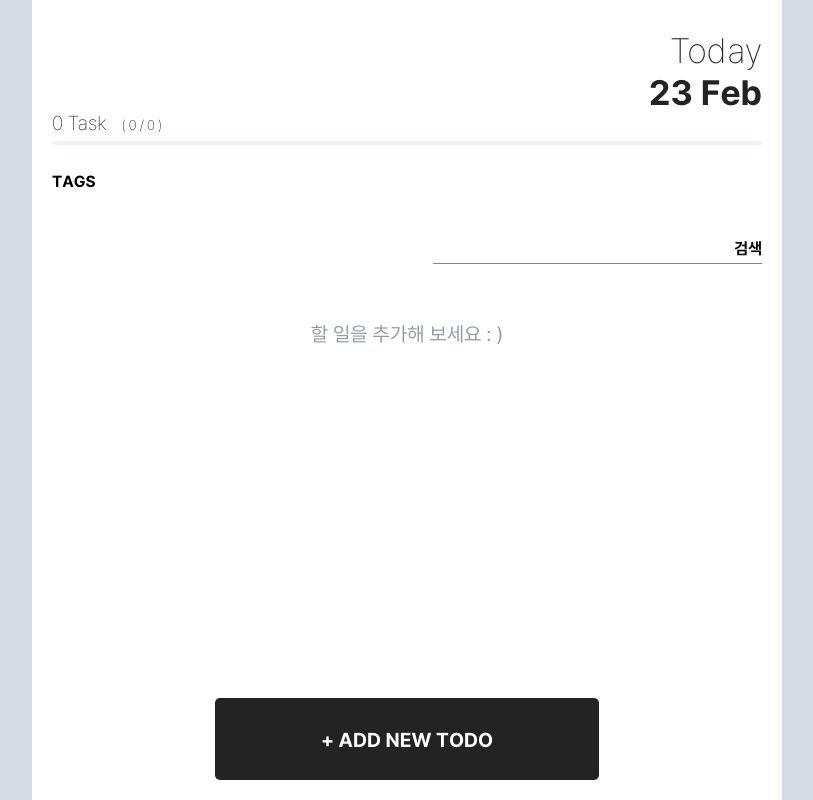
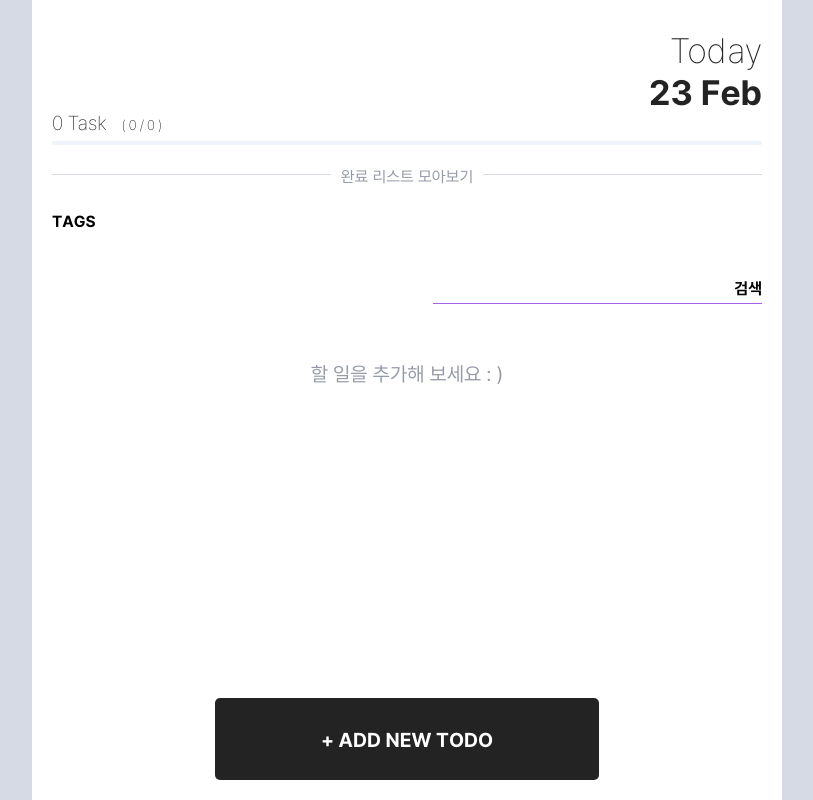
Before and after one commit to GomiLim/todo-list, a React (Create React App) app: page / in a window 1280 px wide. Shown: the whole page, without its empty margins (233-1046 px from the left). Built offline with nearby package versions, Linux system fonts and the light colour scheme.

Commit message:
FEAT: 완료 모아보기 기능 작업

```diff
--- /dev/null
+++ b/src/assets/scss/containers/_complete_list.scss
@@ -0,0 +1,95 @@
+.todo-complete-area {
+  position: relative;
+
+  .toggle-complete-area {
+    flex: none;
+    position: absolute;
+    top: -5px;
+    width: 100%;
+    text-align: center;
+    overflow: hidden;
+    button {
+      color: $secondary-color-gray-3;
+      padding: 0 10px;
+      position: relative;
+      z-index: 1;
+      background-color: $secondary-color-white;
+    }
+
+    &:before {
+      content: '';
+      top: 9px;
+      width: 100vw;
+      left: 0%;
+      height: 1px;
+      position: absolute;
+      z-index: 1;
+      background: $secondary-color-gray-2;
+    }
+  }
+
+  &.off {
+    height: 40px;
+    overflow-y: hidden;
+  }
+}
+
+.todo-complete-toogle-area {
+  display: flex;
+  align-items: center;
+  overflow-x: auto;
+  position: relative;
+  margin-bottom: 10px;
+  padding-top: 40px;
+
+  .complete-title {
+    margin-right: 15px;
+    @include fontfamily($font-weight-bold);
+    position: sticky;
+    background: $secondary-color-white;
+    height: 205px;
+    width: 150px;
+    left: 0;
+    padding: 0 30px;
+    display: flex;
+    align-items: center;
+    margin: -11px 15px 0 0;
+    z-index: 1;
+
+    &::after {
+      content: '';
+      width: 30px;
+      height: 100%;
+      background: linear-gradient(
+        to right,
+        #ffffff 10%,
+        rgba(255, 255, 255, 0) 70.05%
+      );
+      right: -30px;
+      position: absolute;
+    }
+  }
+
+  .complete-todo {
+    overflow-x: auto;
+    flex: none;
+  }
+  .todo-list-item {
+    display: inline-block;
+    width: 150px;
+    height: 200px;
+    align-items: flex-start;
+    overflow-y: auto;
+    .common-checkbox {
+      display: none;
+    }
+    .todo-item-buttons {
+      display: none;
+    }
+    .todo-item-tag-area {
+      label {
+        word-break: break-all;
+      }
+    }
+  }
+}
--- a/src/assets/scss/style.scss
+++ b/src/assets/scss/style.scss
@@ -19,5 +19,6 @@
 @import './containers/todo_list';
 @import './containers/todo';
 @import './containers/empty';
+@import './containers/complete_list';
 
 @import './pages/main_page';
--- a/src/components/Item/TodoListItem/index.tsx
+++ b/src/components/Item/TodoListItem/index.tsx
@@ -11,7 +11,7 @@ import { useObserver } from 'mobx-react';
 
 interface PropsTodoListItem extends HtmlHTMLAttributes<HTMLDivElement> {
   todoItem: TodoData;
-  handleEditMode: (item: TodoData) => void;
+  handleEditMode?: (item: TodoData) => void;
 }
 
 const StyledTodoListItem = styled.div<{ checkBoxId: string }>`
@@ -82,7 +82,7 @@ const TodoListItem = (props: PropsTodoListItem) => {
         <div className="todo-item-buttons">
           <button
             className="edit-buttons"
-            onClick={() => handleEditMode(todoItem)}
+            onClick={() => handleEditMode && handleEditMode(todoItem)}
           >
             수정
           </button>
--- a/src/containers/Empty/EmptyContent/index.tsx
+++ b/src/containers/Empty/EmptyContent/index.tsx
@@ -1,7 +1,15 @@
-import React from 'react';
+import React, { HTMLAttributes } from 'react';
 
-const EmptyContent = ({ children }: { children: JSX.Element | string }) => {
-  return <div className="empty-area">{children}</div>;
+interface PropsEmptyContent extends HTMLAttributes<HTMLDivElement> {
+  children: JSX.Element | JSX.Element[] | string;
+}
+const EmptyContent = (props: PropsEmptyContent) => {
+  const { children, ...rest } = props;
+  return (
+    <div className="empty-area" {...rest}>
+      {children}
+    </div>
+  );
 };
 
 export default React.memo(EmptyContent);
--- a/src/containers/Empty/inedex.ts
+++ b/src/containers/Empty/inedex.ts
@@ -1 +1 @@
-export * from './EmptyContent';
+export { default as EmptyContent } from './EmptyContent';
--- /dev/null
+++ b/src/containers/List/CompleteList/index.tsx
@@ -0,0 +1,50 @@
+import React, { useState } from 'react';
+import { useObserver } from 'mobx-react';
+import { useStore } from 'hooks';
+import { TodoListItem } from 'components';
+import { TodoData } from 'stores/todo';
+import EmptyContent from 'containers/Empty/EmptyContent';
+
+const CompleteList = () => {
+  const { todo } = useStore();
+  const [closeCompleteArea, setCloseCompleteArea] = useState<boolean>(false);
+
+  const toggleCloseArea = () => {
+    setCloseCompleteArea(prev => !prev);
+  };
+
+  return useObserver(() => (
+    <div className={`todo-complete-area ${closeCompleteArea ? 'on' : 'off'}`}>
+      <span className="toggle-complete-area">
+        <button onClick={toggleCloseArea}>
+          {closeCompleteArea ? '닫기' : '완료 리스트 모아보기'}
+        </button>
+      </span>
+      <div className={`todo-complete-toogle-area`}>
+        <div className="complete-title">Complete!</div>
+        <div className="complete-todo">
+          {todo.completeCount ? (
+            <>
+              {todo.todoData
+                .filter((item: TodoData) => item.isComplete)
+                .map((item: TodoData, index: number) => {
+                  return (
+                    <TodoListItem
+                      key={`complete-todo-item-${item.id + index}`}
+                      todoItem={item}
+                    />
+                  );
+                })}
+            </>
+          ) : (
+            <EmptyContent className="todo-complete-area">
+              완료한 리스트가없습니다.
+            </EmptyContent>
+          )}
+        </div>
+      </div>
+    </div>
+  ));
+};
+
+export default React.memo(CompleteList);
--- a/src/containers/List/TodoList/index.tsx
+++ b/src/containers/List/TodoList/index.tsx
@@ -5,8 +5,8 @@ import { TodoData } from 'stores/todo';
 import { useObserver } from 'mobx-react';
 
 interface PropsTodoList extends HTMLAttributes<HTMLDivElement> {
-  setOpenCreateSheet: React.Dispatch<React.SetStateAction<boolean>>;
-  filterList: TodoData[];
+  setOpenCreateSheet?: React.Dispatch<React.SetStateAction<boolean>>;
+  filterList?: TodoData[];
 }
 
 const TodoList = (props: PropsTodoList) => {
@@ -15,12 +15,12 @@ const TodoList = (props: PropsTodoList) => {
 
   const handleEditMode = (item: TodoData) => {
     sessionStorage.setItem('edit-todo', JSON.stringify(item));
-    setOpenCreateSheet(true);
+    setOpenCreateSheet && setOpenCreateSheet(true);
   };
 
   return useObserver(() => (
     <div className="todo-list-area">
-      {filterList.length ? (
+      {filterList && filterList.length ? (
         <>
           {filterList.map((item: TodoData, index: number) => {
             return (
--- a/src/containers/List/index.ts
+++ b/src/containers/List/index.ts
@@ -1 +1,2 @@
 export { default as TodoList } from './TodoList';
+export { default as CompleteList } from './CompleteList';
--- a/src/pages/MainPage.tsx
+++ b/src/pages/MainPage.tsx
@@ -1,5 +1,5 @@
 import React, { useState, useEffect, useRef } from 'react';
-import { Header, Search, Tags, Todo } from 'containers';
+import { CompleteList, Header, Search, Tags, Todo } from 'containers';
 
 import { findSameItem } from 'libs/utill';
 import { useStore } from 'hooks';
@@ -92,6 +92,7 @@ const MainPage = () => {
   return useObserver(() => (
     <div className="main-page">
       <Header todoList={getFilteredTodoList()} />
+      <CompleteList />
       <Tags />
       <Search setKeyword={setKeyword} keyword={keyword} />
       <Todo keyword={keyword} filterList={getFilteredTodoList()} />
--- a/src/stores/todo.ts
+++ b/src/stores/todo.ts
@@ -1,7 +1,6 @@
-import { observable, reaction, toJS } from 'mobx';
+import { observable } from 'mobx';
 import { findSameItem } from 'libs/utill';
 import { TagData } from './tag';
-import { filter } from './filter';
 
 export interface TodoData {
   id: string;
@@ -14,6 +13,7 @@ export interface TodoData {
 interface Todo {
   todoData: TodoData[];
   filterTodoData: TodoData[];
+  completeCount: number;
   initTodo: (content: TodoData[]) => void;
   addTodo: (content: TodoData) => void;
   editTodo: (content: TodoData) => void;
@@ -21,13 +21,16 @@ interface Todo {
   changeIsComplete: (id: string, checkd: boolean) => void;
   filterTodo: (content: TodoData[]) => void;
   updateTodoListOnTagChange: (todoList: TodoData[], tagList: TagData[]) => void;
+  getCompleteCount: () => void;
 }
 
 export const todo = observable<Todo>({
   todoData: [],
   filterTodoData: [],
+  completeCount: 0,
   initTodo(content) {
     this.todoData = [...content];
+    todo.getCompleteCount();
   },
   addTodo(content) {
     this.todoData.push({
@@ -70,6 +73,7 @@ export const todo = observable<Todo>({
     }
 
     this.todoData = [...updateTodoData];
+    todo.getCompleteCount();
     localStorage.setItem('todo-list', JSON.stringify(todo.todoData));
   },
   filterTodo(content) {
@@ -94,5 +98,10 @@ export const todo = observable<Todo>({
     });
     this.todoData = updatedTodoList;
     localStorage.setItem('todo-list', JSON.stringify(todo.todoData));
+  },
+  getCompleteCount() {
+    this.completeCount = this.todoData.filter(
+      (item: TodoData) => item.isComplete
+    ).length;
   }
 });
```
